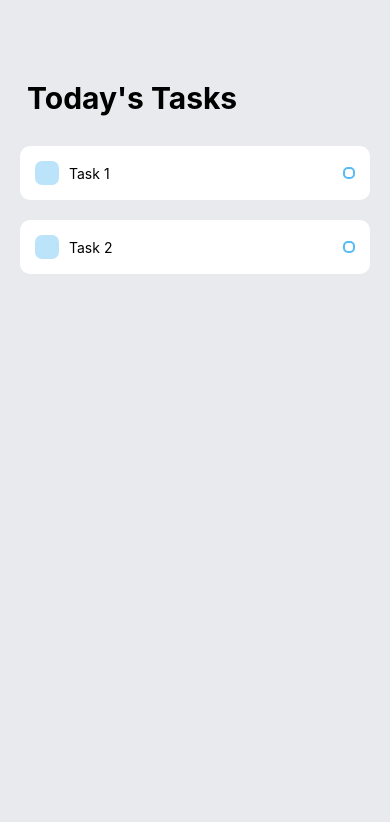
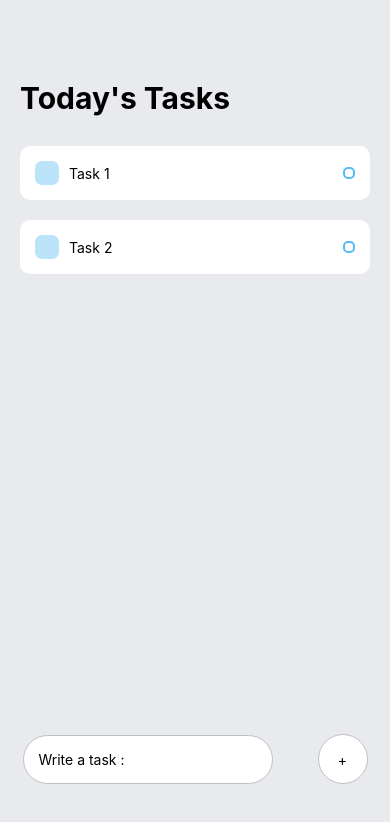
Before and after one commit to Vvoox/TodoList_ReactNative, a React Native app: screen / in a window 390 px wide. Shown: the top 822 px of the page. Built offline with nearby package versions, Linux system fonts and the light colour scheme.

Commit message:
*Set state for tasks and manage taskItems.

```diff
--- a/App.js
+++ b/App.js
@@ -1,14 +1,24 @@
 import { StatusBar } from 'expo-status-bar';
-import React from 'react';
-import { StyleSheet, Text, View } from 'react-native';
+import React,{useState} from 'react';
+import { StyleSheet, Text, View ,KeyboardAvoidingView ,TextInput , Platform ,
+  TouchableOpacity} from 'react-native';
 import Task from './components/Task';
 
 export default function App() {
+  const [task , setTask] = useState();
+  const [taskItems , setTaskItems] = useState([]);
+
+  const handlerAddTask = () => {
+    setTaskItems([...taskItems,task]);
+    setTask(null);
+    console.log(task);
+  }
+
   return (
     <View style={styles.container}>
       {/* Today's Tasks*/}
       <View style={styles.taskWrapper}>
-        <Text style={styles.sectionTitle}> Today's Tasks</Text>
+        <Text style={styles.sectionTitle}>Today's Tasks</Text>
 
         <View style={styles.items}>
           <Task text = {'Task 1'}/>
@@ -16,7 +26,20 @@ export default function App() {
         </View>
 
       </View>
-      <StatusBar style="auto" />
+
+      <KeyboardAvoidingView
+          behavior={Platform.OS === 'ios' ? "Padding" : "height"}
+          style={styles.writeTasks}>
+        <TextInput style={styles.input} placeholder={'Write a task :'}
+                   value={task} onChangeText={text => setTask(text)}/>
+        <TouchableOpacity onPress={() => handlerAddTask()}>
+          <View style={styles.addWrapper}>
+            <Text  style={styles.addtext}>+</Text>
+          </View>
+        </TouchableOpacity>
+      </KeyboardAvoidingView>
+
+      <StatusBar style="auto"/>
     </View>
   );
 }
@@ -36,5 +59,37 @@ const styles = StyleSheet.create({
   },
   items:{
     marginTop : 30,
-  }
+  },
+  writeTasks:{
+    position :'absolute',
+    bottom : 60,
+    width : '100%',
+    flexDirection : 'row',
+    justifyContent : 'space-around',
+    alignItems : 'center'
+  },
+  input:{
+    paddingVertical : 15,
+    paddingHorizontal: 15,
+    backgroundColor: '#FFF',
+    borderRadius : 60,
+    borderColor : '#C0C0C0',
+    borderWidth : 1,
+    width : 250,
+
+
+  },
+  addWrapper:{
+    backgroundColor : '#FFF',
+    borderRadius: 50,
+    width : 50,
+    height : 50,
+    alignItems: 'center',
+    justifyContent: 'center',
+    borderColor : '#C0C0C0',
+    borderWidth : 1,
+  },
+  addtext:{
+
+  },
 });
```
